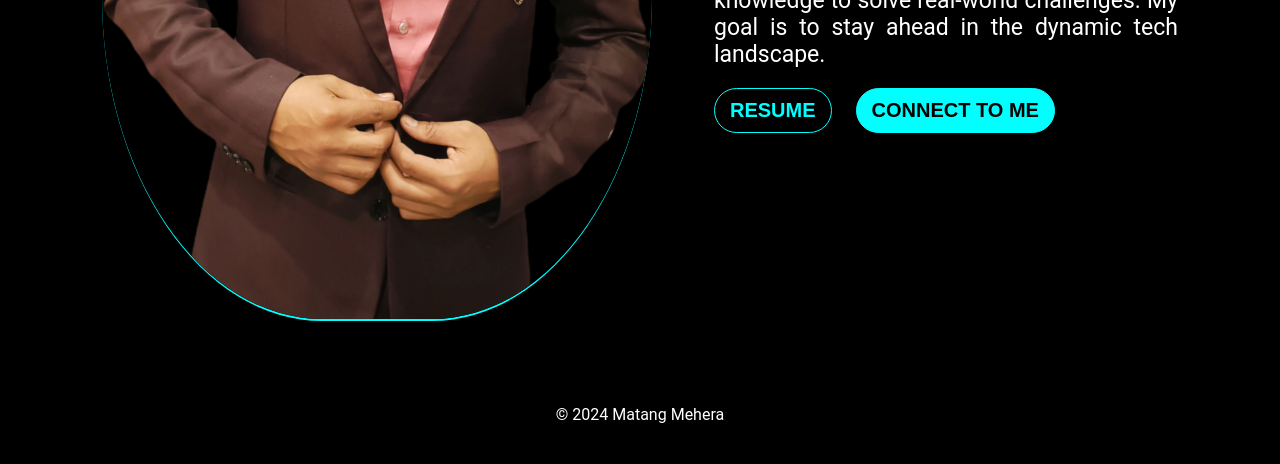
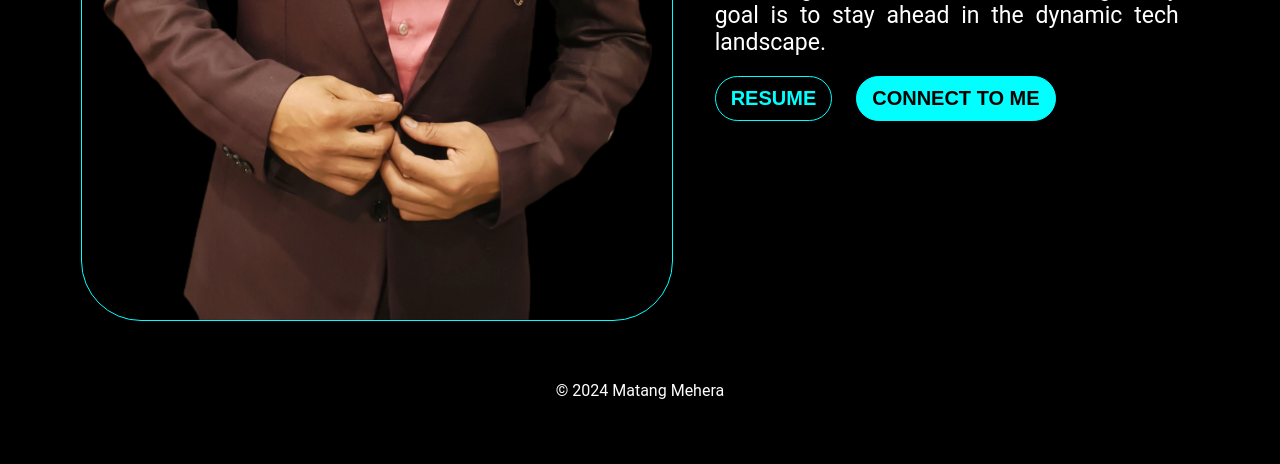
Before and after one commit to mgmehra2005/MyPortfolio, a Flask app: page / in a window 1280 px wide. Shown: the part 641-1105 px from the top of the page. After the commit the page ends 1040 px from the top, so only its background shows below. Run offline with Flask 3, Linux system fonts and the light colour scheme.

Commit message:
Image background - v.1.2

```diff
--- a/Portfolio/Static/CSS/default.css
+++ b/Portfolio/Static/CSS/default.css
@@ -24,7 +24,7 @@ body {
     min-width: 100%;
     min-height: 100%;
     background-position: center;
-    filter: contrast(1.1) brightness(0.3);
+    filter: contrast(1) brightness(1);
 }
 
 .main-container{
@@ -82,12 +82,18 @@ nav ul li a:hover{
     justify-content: space-evenly;
 }
 
+.image-container{
+    display: flex;
+    border: 1px solid aqua;
+    overflow: hidden;
+    border-radius: 60px;
+    backdrop-filter: blur(10px);
+    -webkit-backdrop-filter: blur(10px);
+}
+
 .my-image{
     max-width: 550px;
-    margin: 20px;
-    border-bottom: 2px solid aqua;
-    border-radius: 40%;
-    /* box-shadow: 0px 10px 8px aqua; */
+    margin: 20px 20px 0px 20px;
 }
 
 .welcome-message{
@@ -255,3 +261,10 @@ footer{
     width: 200px;
     border-radius: 10px;
 }
+
+.Published-on{
+    justify-content: space-between;
+    display: flex;
+    align-items: end;
+    color: aqua;
+}
--- a/Portfolio/Templates/base_temp.html
+++ b/Portfolio/Templates/base_temp.html
@@ -6,6 +6,17 @@
     <title>Matang Mehra {% block title %} {% endblock %}</title>
     <link rel="stylesheet" href="{{ url_for('static', filename='CSS/default.css') }}">
     <link rel="shortcut icon" href="{{ url_for('static', filename='images/favicon.png' ) }}" type="image/x-icon">
+    <link rel="icon" href="{{ url_for('static', filename='images/favicon.png' ) }}" type="image/x-icon">
+
+    <script async src="https://www.googletagmanager.com/gtag/js?id=G-YJFL3YDNQX"></script>
+    <script>
+        window.dataLayer = window.dataLayer || [];
+        function gtag() { dataLayer.push(arguments); }
+        gtag('js', new Date());
+
+        gtag('config', 'G-YJFL3YDNQX');
+    </script>
+
 </head>
 <body>
     <div class="background-video">
--- a/Portfolio/Templates/blogs.html
+++ b/Portfolio/Templates/blogs.html
@@ -13,7 +13,7 @@
             <div class="post-details-bar">
                 <h1>VPN vs Proxy: How Does a VPN Work?</h1>
                 <p>Discover how VPNs work and their key differences from proxies. Learn about VPN encryption, protocols, and benefits for enhanced online security and privacy.</p>
-                <div style="justify-content: space-between; display: flex; align-items: end; color: aqua;">
+                <div class="Published-on">
                     <p>
                         Publish Date : 13 October, 2024
                     </p>
@@ -29,7 +29,7 @@
             <div class="post-details-bar">
                 <h1>How Data Flows Over the Internet?</h1>
                 <p>Whenever you search for a file, video, , music, etc on the google or any other search engine they search on the internet and displays you the result. These files, videos , etc. are stored somewhere in the world in someones computer who shared this publicly on the internet.</p>
-                <div style="justify-content: space-between; display: flex; align-items: end; color: aqua;">
+                <div class="Published-on">
                     <p>
                         Publish Date : 13 November, 2024
                     </p>
--- a/Portfolio/Templates/index.html
+++ b/Portfolio/Templates/index.html
@@ -4,7 +4,7 @@
     <main>
         <section class="welcome">
             <div>
-                <picture>
+                <picture class="image-container">
                     <img class="my-image" src="{{ url_for('static', filename='images/matang.png') }}" alt="Matang Mehra">
                 </picture>
             </div>
--- a/Raw Material/index.html
+++ b/Raw Material/index.html
@@ -24,7 +24,7 @@
 </head>
 
 <body>
-    <video autoplay loop muted src="" id="background-video"></video>
+
     <!--Navigation Bar-->
     <nav>
         <div class="name-tagline">
```
